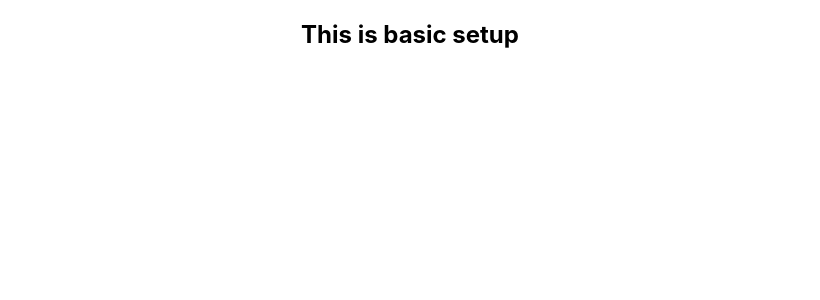
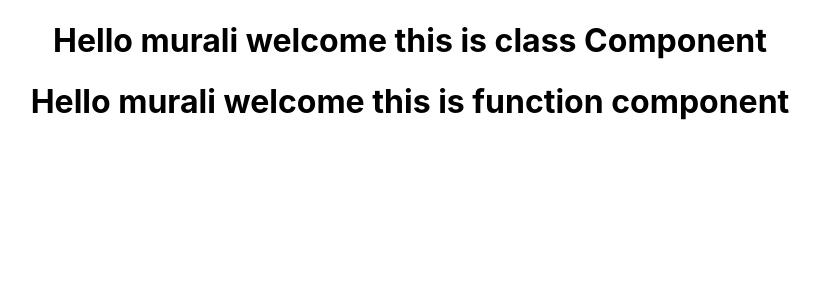
Before and after one commit to muralitharan805/react_warmup, a React (Create React App) app: page / in a window 1280 px wide. Shown: the top 300 px of the page, without its empty margins (230-1050 px from the left). Built offline with nearby package versions, Linux system fonts and the light colour scheme.

Commit message:
Component

```diff
--- a/src/App.js
+++ b/src/App.js
@@ -1,9 +1,27 @@
 import './App.css';
+import React,{Component} from 'react'
 
-function App() {
+
+class Welcome_class extends React.Component{
+  render(){
+    return(
+      <h1>Hello {this.props.name} welcome this is class Component</h1>
+    )
+  }
+}
+
+function Welcome(props){
+  return(
+  <h1>Hello {props.name} welcome this is function component</h1>
+  )
+}
+
+
+function App(name) {
   return (
     <div className="App">
-      <h2>This is basic setup</h2>
+      <Welcome_class name="murali"></Welcome_class>
+      <Welcome name="murali"></Welcome>
     </div>
   );
 }
```
